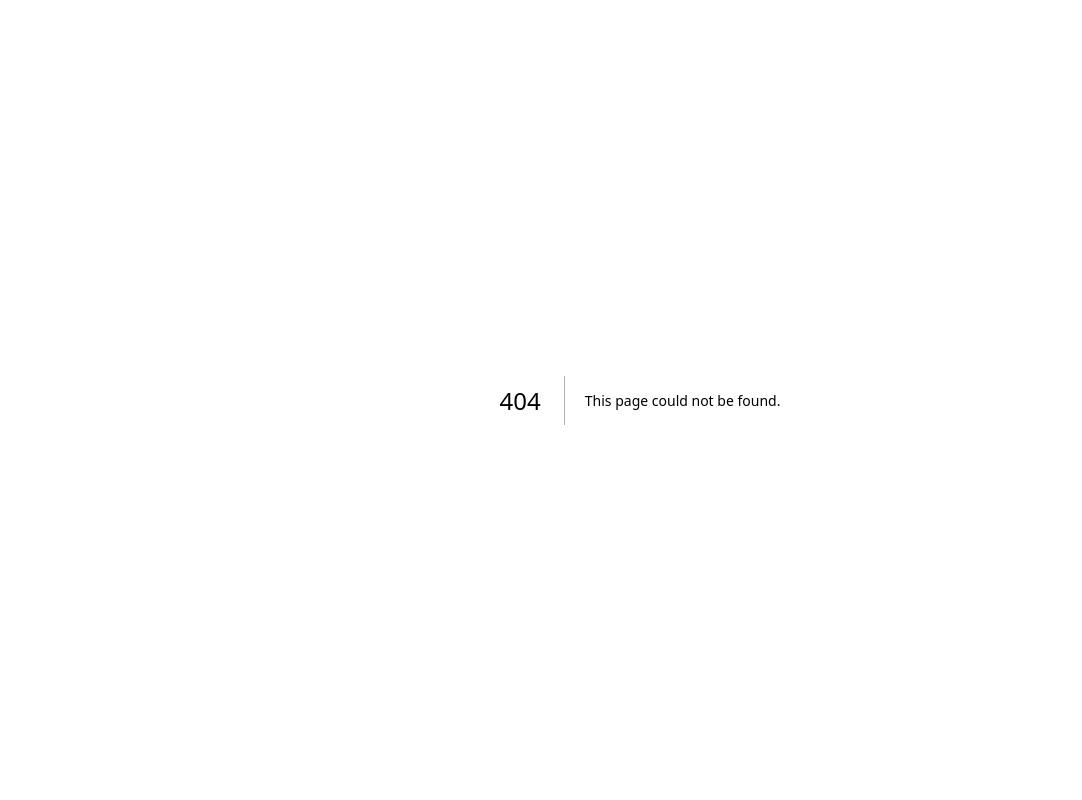
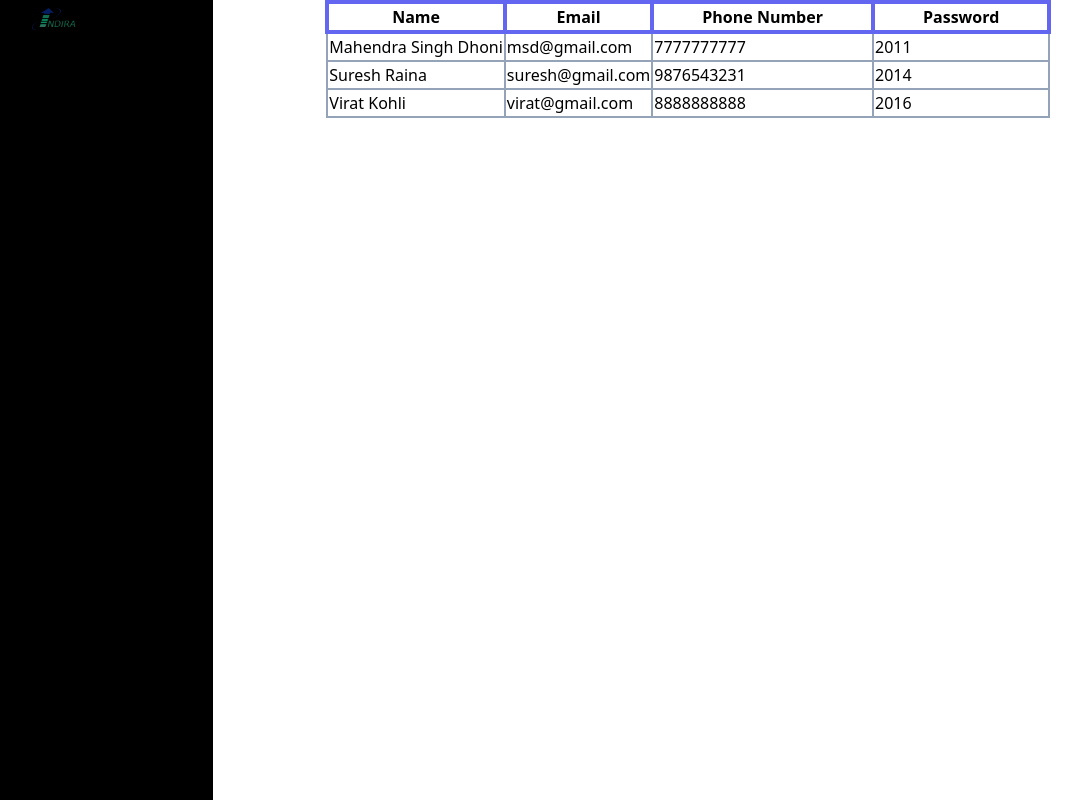
Before and after one commit to HarshitIndira/Leave-Manager, a Next.js app: page /homepage in a window 1280 px wide. Before the commit this address had no page. Shown: the whole page, without its empty margins (0-1082 px from the left). Built offline with nearby package versions, Linux system fonts and the light colour scheme.

Commit message:
Started admin dashboard frontend

```diff
--- /dev/null
+++ b/src/app/homepage/layout.js
@@ -0,0 +1,9 @@
+export default function RootLayout({ children }) {
+    return (
+        <html>
+            <body>
+                {children}
+            </body>
+        </html>
+    )
+}
--- /dev/null
+++ b/src/app/homepage/page.js
@@ -0,0 +1,78 @@
+import Image from "next/image"
+import Logo from "../../../public/Logo.png"
+
+export default function Home() {
+    return (
+        <>
+            {/* full screen */}
+            <div className="bg-white h-full w-full flex flex-auto">
+                {/* Side navbar */}
+                <div className="bg-black h-full w-1/6">
+                    <div className="flex-col">
+                        {/* <div className="py-2">
+                            <Image
+                                src={user}
+                            />
+                        </div> */}
+
+                        <div className="text-center py-2 flex flex-auto">
+                            <div className="pl-8 pr-6">
+                                <Image
+                                    src={Logo}
+                                    width={50}
+                                    height={50}
+                                />
+                            </div>
+                            <div>
+                                Welcome, Admin
+                            </div>
+                        </div>
+                        <div className="text-center pt-6 pb-2" >
+                            <button>
+                                Employees
+                            </button>
+                        </div>
+                        <div className="text-center py-2">
+                            <button>
+                                Leave Requests
+                            </button>
+                        </div>
+                    </div>
+                </div>
+                {/* Main content page */}
+                <div className="text-black w-4/6 pl-28">
+                    <table class="table-auto">
+                        <thead >
+                            <tr>
+                                <th className="border-4 border-indigo-500 px-12">Name</th>
+                                <th className="border-4 border-indigo-500 px-12">Email</th>
+                                <th className="border-4 border-indigo-500 px-12">Phone Number</th>
+                                <th className="border-4 border-indigo-500 px-12">Password</th>
+                            </tr>
+                        </thead>
+                        <tbody>
+                            <tr>
+                                <td className="border-2 border-slate-400">Mahendra Singh Dhoni</td>
+                                <td className="border-2 border-slate-400">msd@gmail.com</td>
+                                <td className="border-2 border-slate-400">7777777777</td>
+                                <td className="border-2 border-slate-400">2011</td>
+                            </tr>
+                            <tr>
+                                <td className="border-2 border-slate-400">Suresh Raina</td>
+                                <td className="border-2 border-slate-400">suresh@gmail.com</td>
+                                <td className="border-2 border-slate-400">9876543231</td>
+                                <td className="border-2 border-slate-400">2014</td>
+                            </tr>
+                            <tr>
+                                <td className="border-2 border-slate-400">Virat Kohli</td>
+                                <td className="border-2 border-slate-400">virat@gmail.com</td>
+                                <td className="border-2 border-slate-400">8888888888</td>
+                                <td className="border-2 border-slate-400">2016</td>
+                            </tr>
+                        </tbody>
+                    </table>
+                </div>
+            </div>
+        </>
+    )
+}
```
Also changed, not shown: public/user.jpg (added), src/app/admindashboard/layout.js (added), src/app/admindashboard/page.js (added).
